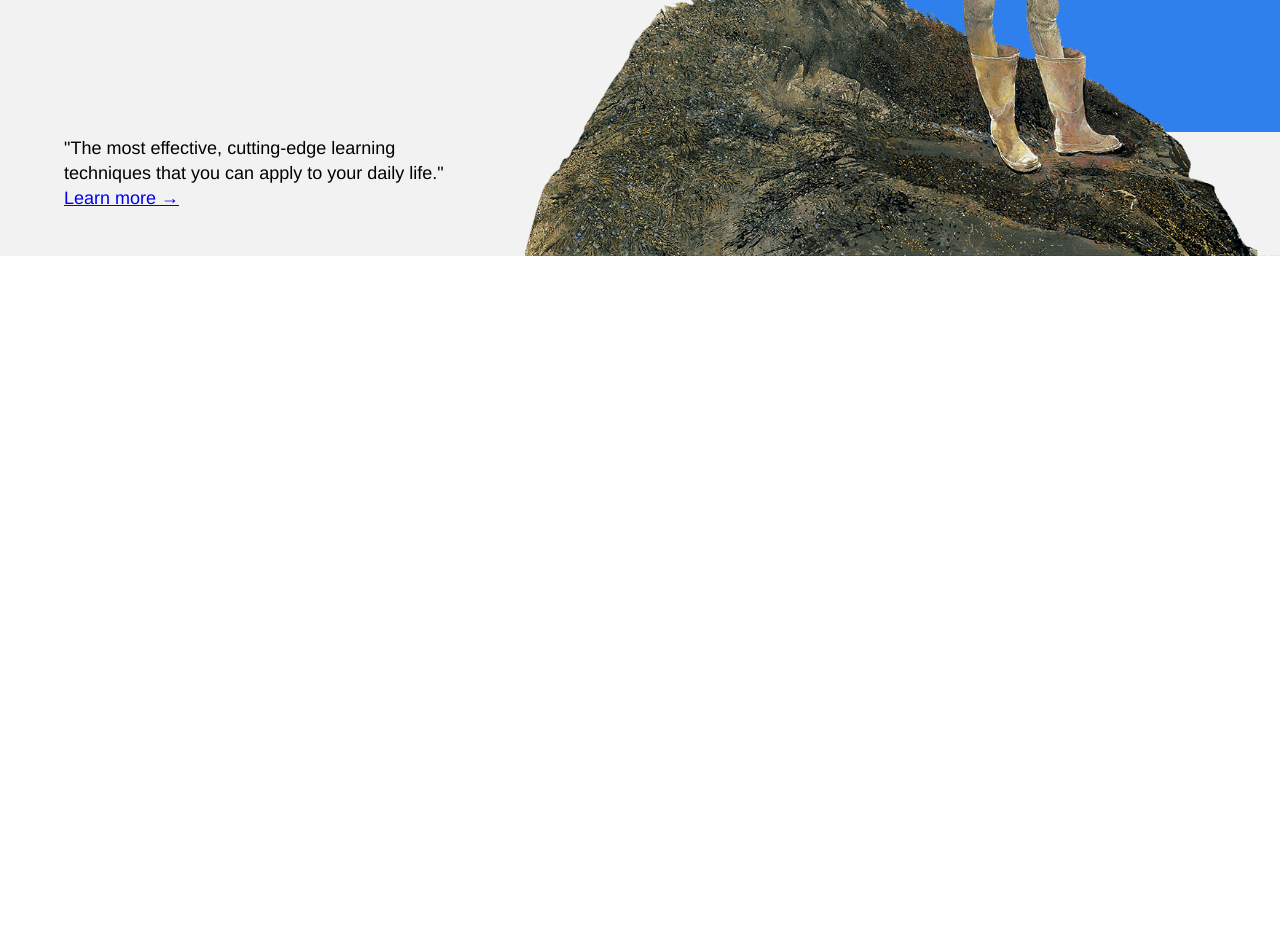
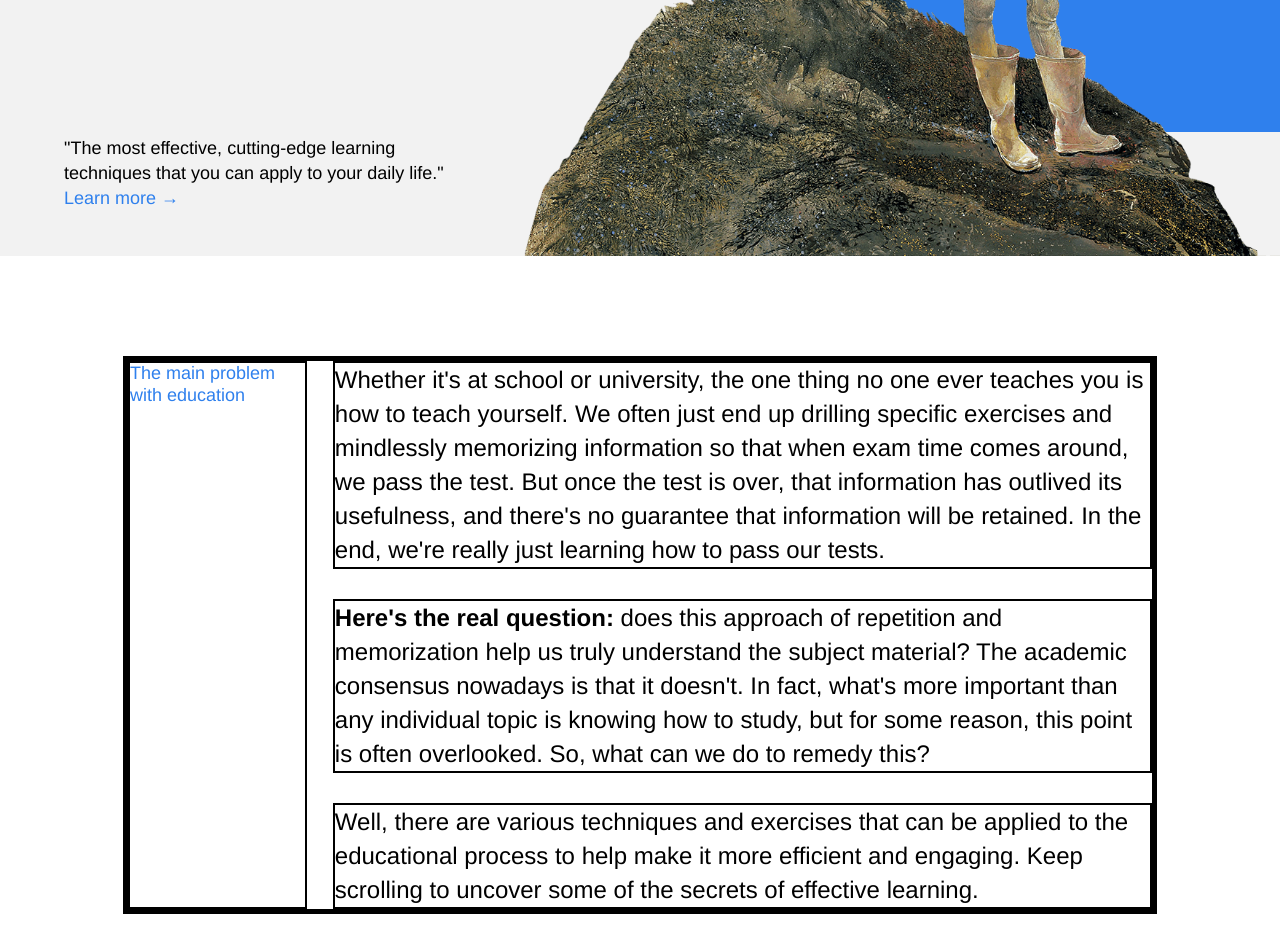
Before and after one commit to AndrewVegter/web_project_1, a plain HTML site: page index.html in a window 1280 px wide. Shown: the part 500-1452 px from the top of the page. Before the commit the page ends 800 px from the top, so only its background shows below. Drawn offline with Linux system fonts and the light colour scheme.

Commit message:
progress

```diff
--- a/index.html
+++ b/index.html
@@ -29,7 +29,40 @@
         <div class="header__square-pic"></div>
       </header>
       <main class="content">
-        <section class="description"></section>
+        <section class="description two-columns">
+          <h2 class="two-columns__brief">
+            <a href="url" class="two-columns__brief_link"
+              >The main problem with education</a
+            >
+          </h2>
+          <div class="two-columns__main-text">
+            <p class="two-columns__paragraph">
+              Whether it's at school or university, the one thing no one ever
+              teaches you is how to teach yourself. We often just end up
+              drilling specific exercises and mindlessly memorizing information
+              so that when exam time comes around, we pass the test. But once
+              the test is over, that information has outlived its usefulness,
+              and there's no guarantee that information will be retained. In the
+              end, we're really just learning how to pass our tests.
+            </p>
+            <p class="two-columns__paragraph">
+              <span class="two-columns__span-accent">
+                Here's the real question:
+              </span>
+              does this approach of repetition and memorization help us truly
+              understand the subject material? The academic consensus nowadays
+              is that it doesn't. In fact, what's more important than any
+              individual topic is knowing how to study, but for some reason,
+              this point is often overlooked. So, what can we do to remedy this?
+            </p>
+            <p class="two-columns__paragraph paragraph_no-bottom">
+              Well, there are various techniques and exercises that can be
+              applied to the educational process to help make it more efficient
+              and engaging. Keep scrolling to uncover some of the secrets of
+              effective learning.
+            </p>
+          </div>
+        </section>
 
         <section class="digits"></section>
 
--- a/styles/style.css
+++ b/styles/style.css
@@ -51,6 +51,10 @@
   width: 388px;
 }
 
+.header__link {
+  color: #2f80ed;
+  text-decoration: none;
+}
 .header__main-illustration {
   position: absolute;
   bottom: 0;
@@ -69,6 +73,56 @@
   z-index: 0;
 }
 
+.description {
+  margin: 100px auto;
+}
+
+.two-columns {
+  width: 80%;
+  display: flex;
+  justify-content: space-between;
+  flex-wrap: wrap;
+  border: 5px solid black;
+}
+
+.two-columns__brief {
+  line-height: 1.2;
+  font-size: 18px;
+  font-weight: normal;
+  width: 175px;
+  margin: 0 auto 0 0;
+  border: 2px solid black;
+}
+
+.two-columns__brief_link {
+  color: #2f80ed;
+  text-decoration: none;
+}
+.two-columns__main-text {
+  width: 80%;
+  min-width: 784px;
+  display: inline-block;
+}
+
+.two-columns__paragraph {
+  line-height: 34px;
+  font-size: 24px;
+  font-weight: normal;
+  margin-top: 0;
+  margin-right: 0;
+  margin-bottom: 30px;
+  border: 2px solid black;
+}
+
+.paragraph_no-bottom {
+  margin-bottom: 0;
+}
+
+.two-columns__span-accent {
+  line-height: 34px;
+  font-size: 24px;
+  font-weight: bold;
+}
 /* including elements with key-value modifiers */
 .table__cell_theme_dark {
   width: 200px;
```
